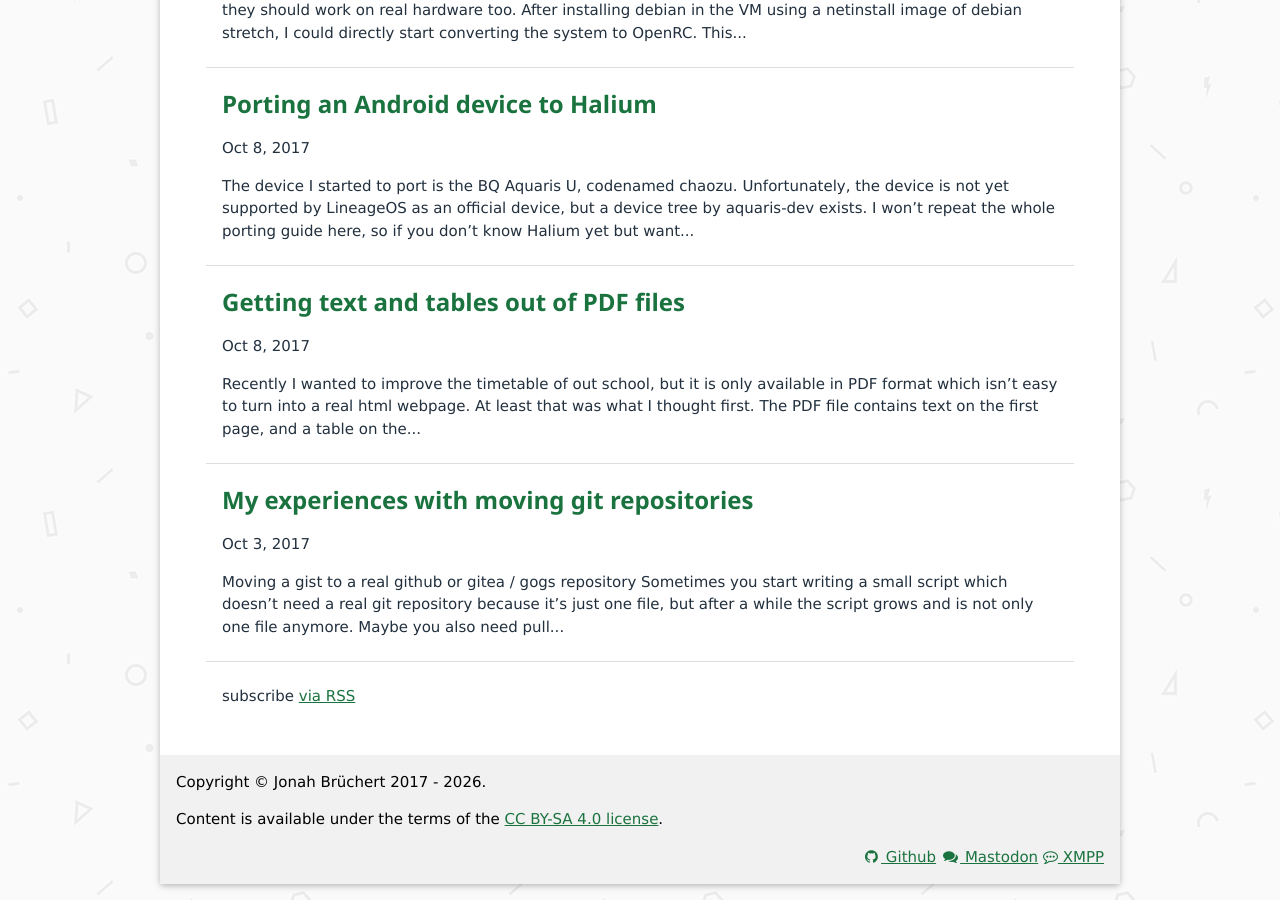
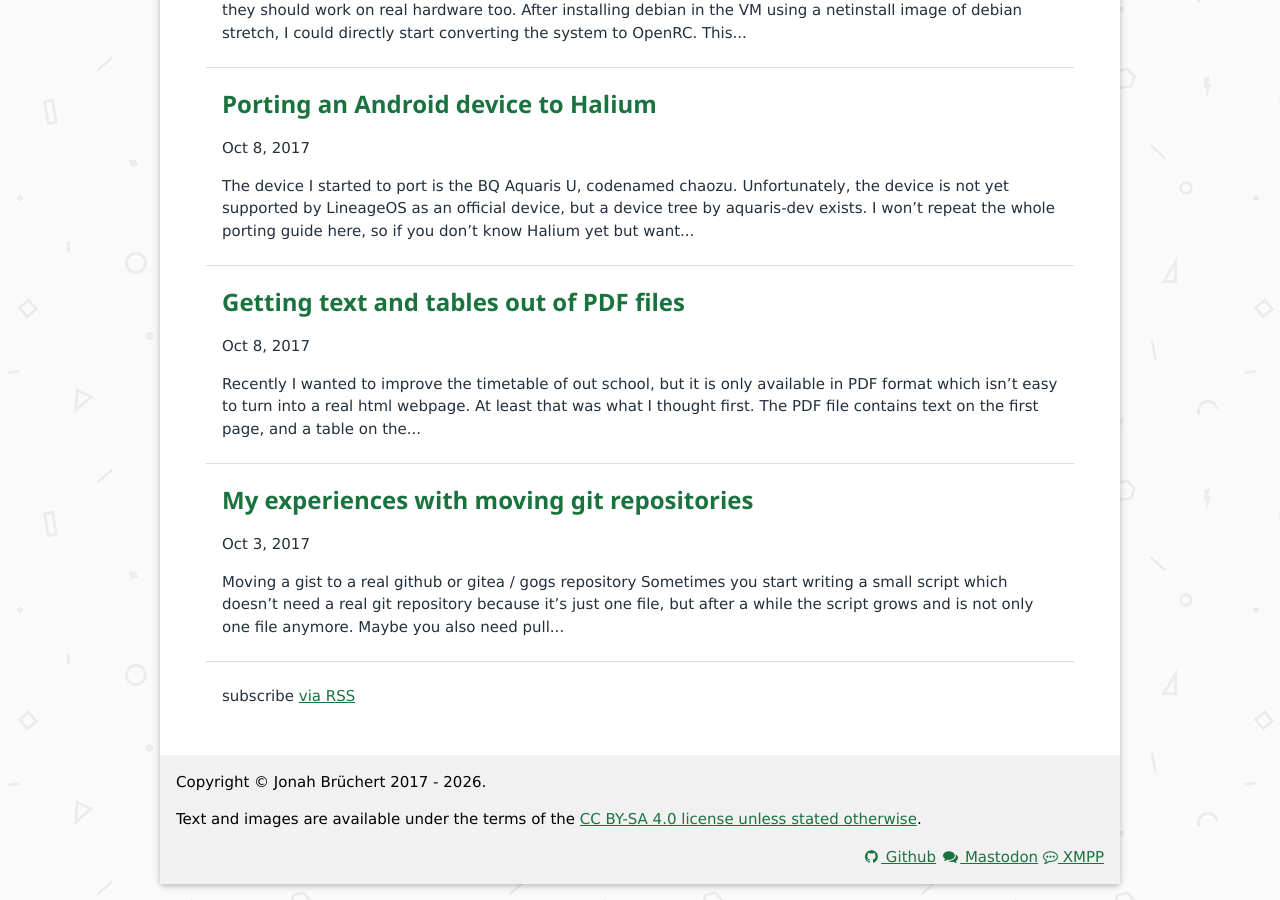
Before and after one commit to jbbgameich/jbbgameich.github.io, a Jekyll site: the page built from index.md, in a window 1280 px wide and 900 px high, scrolled down 5535 px. Built offline with Jekyll 4.4.1, drawn with Linux system fonts in a browser that asks for light colours.

Commit message:
Clarify license

```diff
--- a/_includes/footer.html
+++ b/_includes/footer.html
@@ -3,7 +3,7 @@
 
 		<div id="footer-left" class="text-muted">
 		Copyright © Jonah Brüchert 2017 - {{ 'now' | date: "%Y" }}.
-		<p>Content is available under the terms of the <a href="http://creativecommons.org/licenses/by-sa/4.0/">CC BY-SA 4.0 license</a>.</p>
+		<p>Text and images are available under the terms of the <a href="http://creativecommons.org/licenses/by-sa/4.0/">CC BY-SA 4.0 license unless stated otherwise</a>.</p>
 		</div>
 
 		<div id="footer-right">
```
